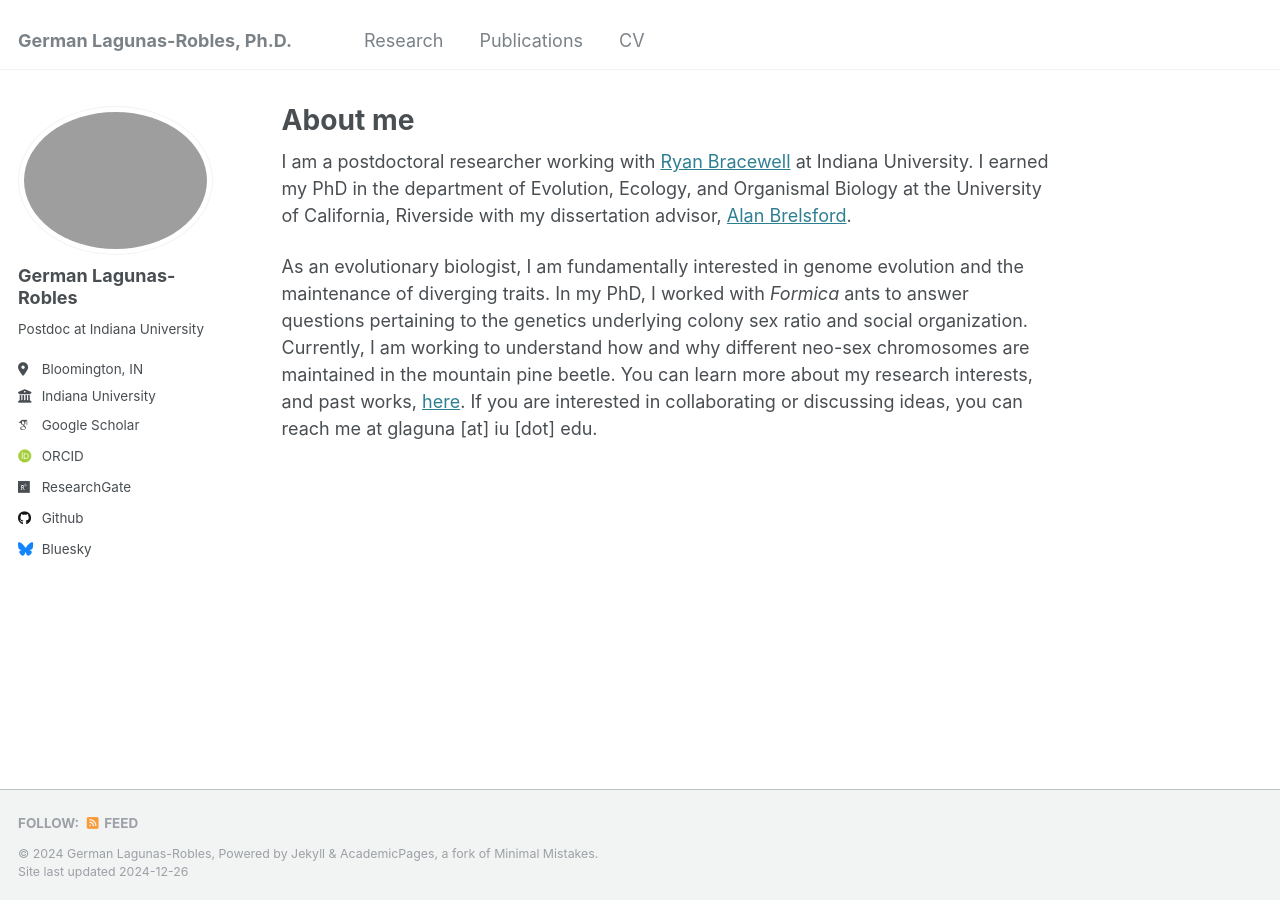
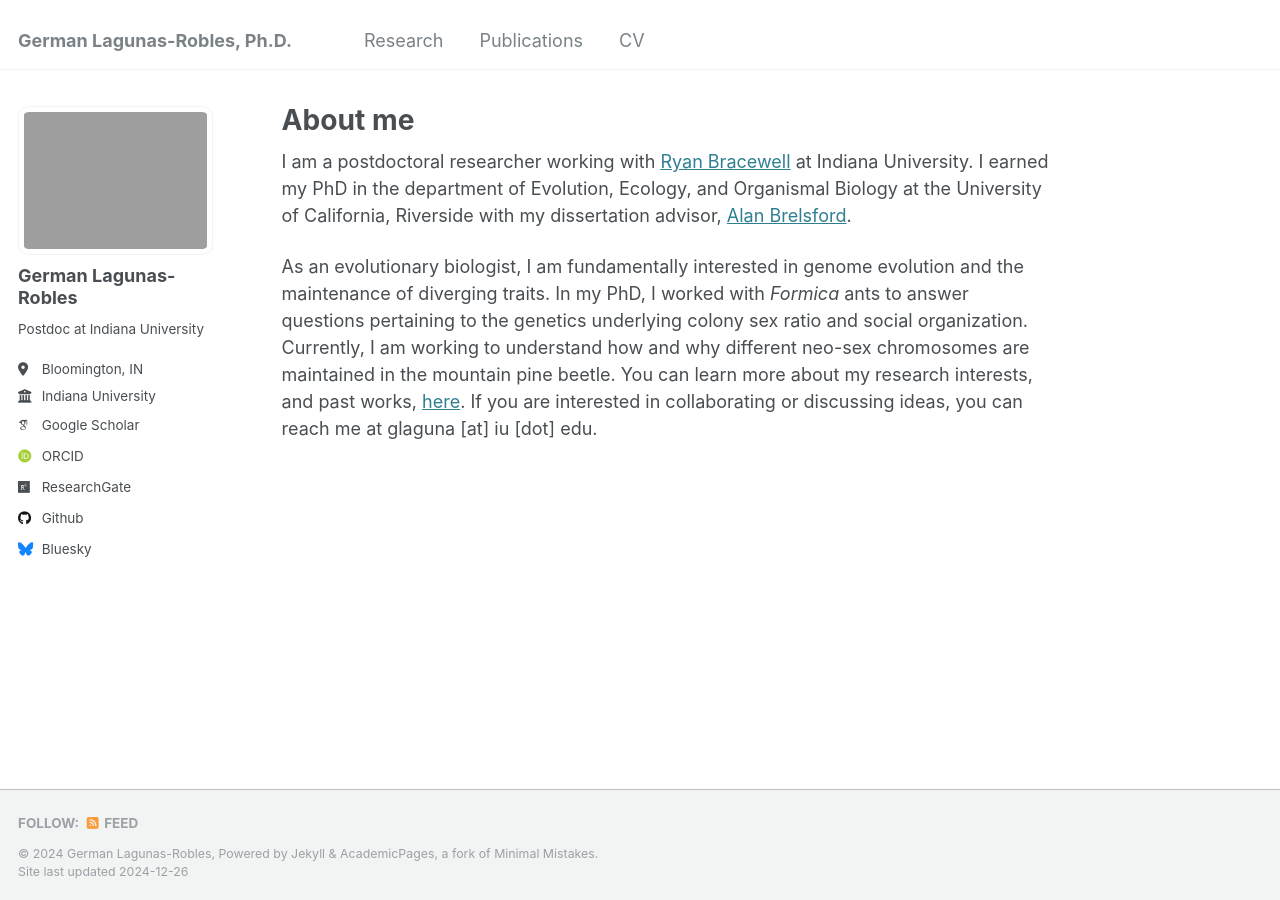
Before and after one commit to GLagunas-Robles/GLagunas-Robles.github.io, a Jekyll site: the page built from _pages/about.md, in a window 1280 px wide. Built offline with Jekyll 4.4.1, drawn with Linux system fonts in a browser that asks for light colours; some web fonts are replaced.

Commit message:
Update _sidebar.scss

```diff
--- a/_sass/_sidebar.scss
+++ b/_sass/_sidebar.scss
@@ -91,7 +91,7 @@
 
   img {
     max-width: 216px;
-    border-radius: 50%;
+    border-radius: 6%;
 
     @include breakpoint($large) {
       padding: 5px;
```
